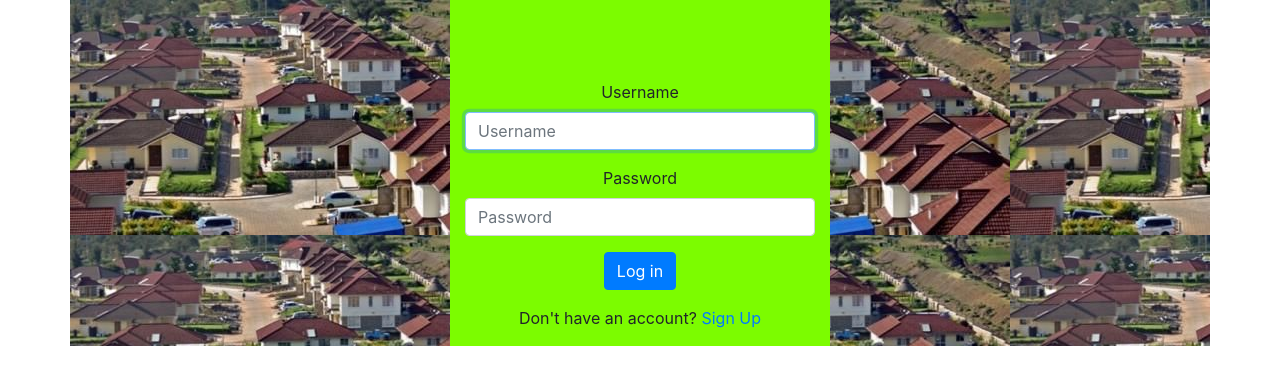
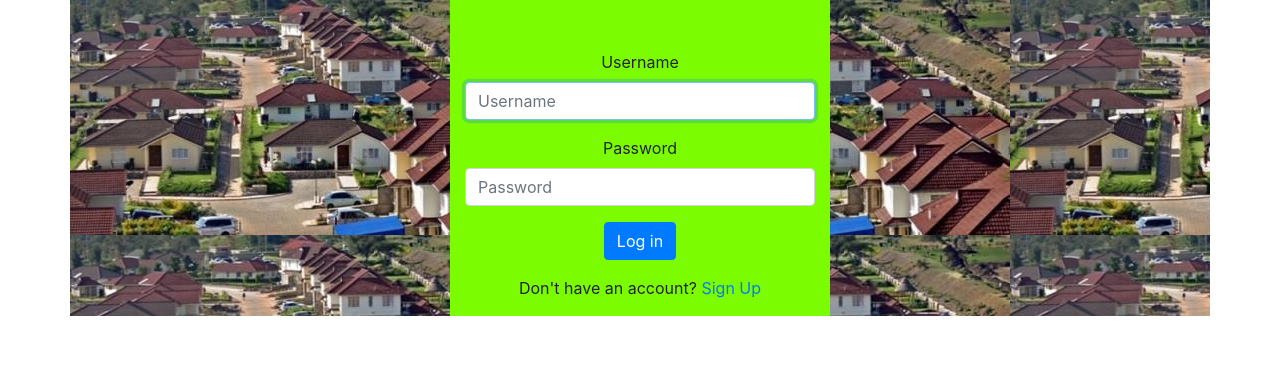
Before and after one commit to jwy951/jowiye_Neighwatch_dog, a Django app: page /accounts/login/ in a window 1280 px wide. Shown: the top 385 px of the page. Run offline with Django 3.2, Linux system fonts and the light colour scheme; some libraries are stand-ins or nearby versions.

Commit message:
add login in template

```diff
--- a/neighbour/templates/registration/login.html
+++ b/neighbour/templates/registration/login.html
@@ -18,7 +18,7 @@
         <p>Password or Username is incorrect</p>
       {% endif %}
 
-      <div class="panel panel-default" style="margin-top:80px;">
+      <div class="panel panel-default" style="margin-top:50px;">
 
         <div class="panel-body">
 
```
